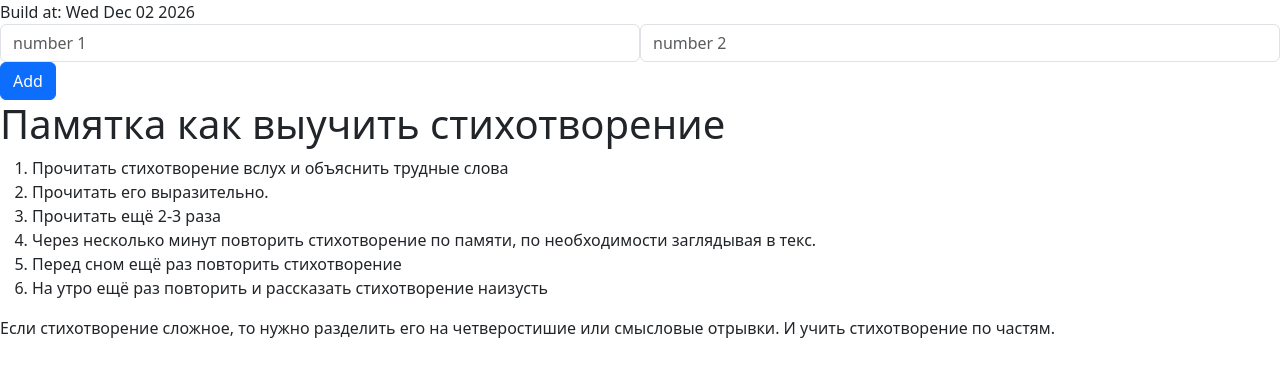
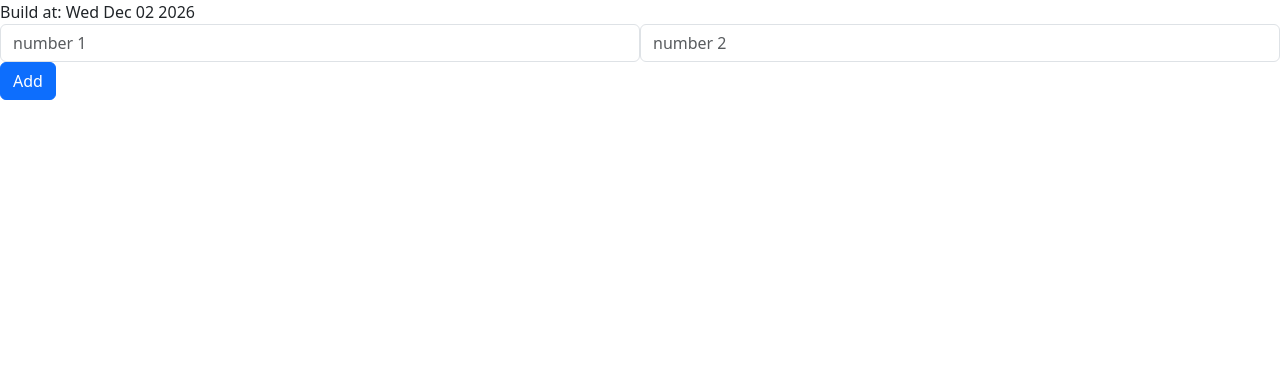
Before and after one commit to siloksan/typescrypt-first-lesson, a website built with webpack: page public/index.html in a window 1280 px wide. Built offline with nearby package versions, Linux system fonts and the light colour scheme.

Commit message:
deleted task

```diff
--- a/public/index.html
+++ b/public/index.html
@@ -33,16 +33,6 @@
       />
     </div>
     <button class="btn btn-primary" id="button">Add</button>
-    <h1>Памятка как выучить стихотворение</h1>
-    <ol>
-      <li>Прочитать стихотворение вслух и объяснить трудные слова</li>
-      <li>Прочитать его выразительно.</li>
-      <li>Прочитать ещё 2-3 раза</li>
-      <li>Через несколько минут повторить стихотворение по памяти, по необходимости заглядывая в текс.</li>
-      <li>Перед сном ещё раз повторить стихотворение</li>
-      <li>На утро ещё раз повторить и рассказать стихотворение наизусть</li>
-    </ol>
-    <p>Если стихотворение сложное, то нужно разделить его на четверостишие или смысловые отрывки. И учить стихотворение по частям.</з>
     <script src="/main.js" defer></script>
   </body>
 </html>
```
